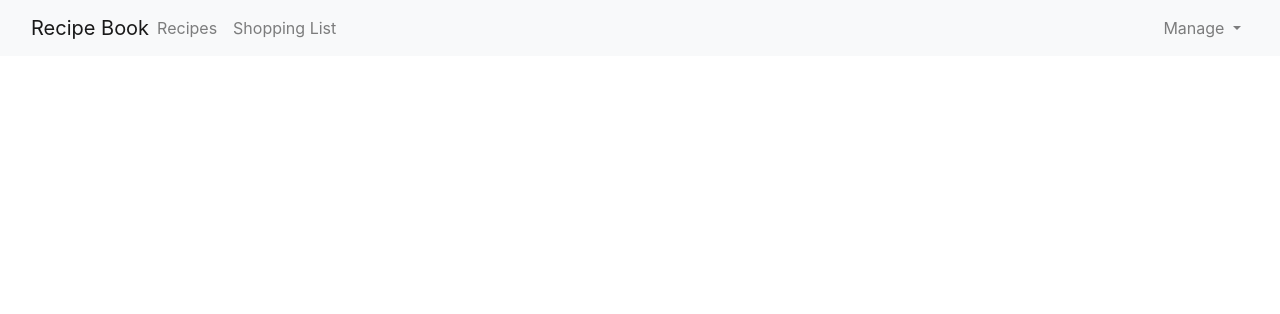
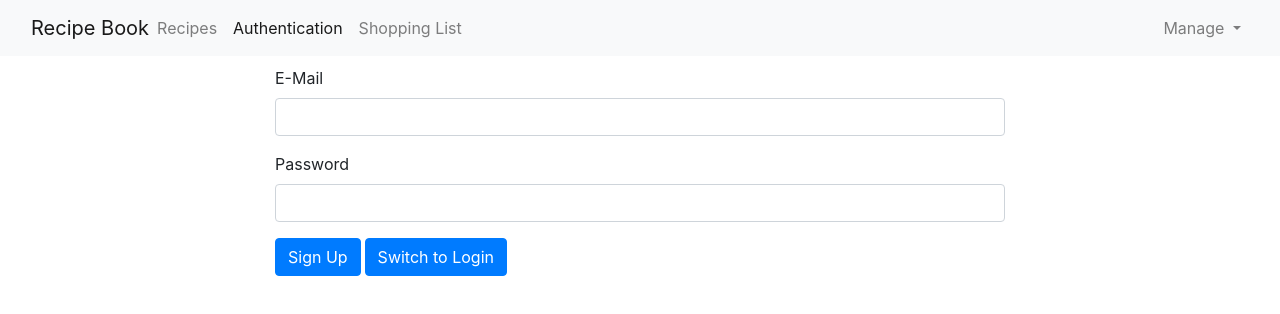
Before and after one commit to adheepgeorgepaul/Angular-Project-1, an Angular app: page /auth in a window 1280 px wide. Before the commit this address led to /. Shown: the top 314 px of the page. Built offline with nearby package versions, Linux system fonts and the light colour scheme.

Commit message:
Authentication-Section 20

```diff
--- a/src/app/app-routing.module.ts
+++ b/src/app/app-routing.module.ts
@@ -1,5 +1,6 @@
 import { Component, NgModule } from '@angular/core';
 import { RouterModule, Routes } from '@angular/router';
+import { AuthComponent } from './auth/auth.component';
 import { RecipeEditComponent } from './recipe-edit/recipe-edit.component';
 
 import { RecipeDetailComponent } from './recipes/recipe-detail/recipe-detail.component';
@@ -18,7 +19,8 @@ const appRoutes: Routes = [
         {path:':id', component: RecipeDetailComponent, resolve: [RecipesResolverService] },
         {path:':id/edit', component: RecipeEditComponent, resolve: [RecipesResolverService] }
     ]},
-    {path:'shopping-list', component: ShoppingListComponent}
+    {path:'shopping-list', component: ShoppingListComponent},
+    {path:'auth', component: AuthComponent }
 ]
 
 @NgModule({
--- a/src/app/app.module.ts
+++ b/src/app/app.module.ts
@@ -17,6 +17,8 @@ import { ShoppingListService} from './shopping-list/shopping-list.service';
 import { RecipeStartComponent } from './recipes/recipe-start/recipe-start.component';
 import { RecipeEditComponent } from './recipe-edit/recipe-edit.component'
 import { RecipeService } from './recipes/recipe.service';
+import { AuthComponent } from './auth/auth.component';
+
 
 
 @NgModule({
@@ -31,7 +33,8 @@ import { RecipeService } from './recipes/recipe.service';
     ShoppingEditComponent,
     DropdownDirective,
     RecipeStartComponent,
-    RecipeEditComponent
+    RecipeEditComponent,
+    AuthComponent
   ],
   imports: [
     BrowserModule,
--- /dev/null
+++ b/src/app/auth/auth.component.html
@@ -0,0 +1,22 @@
+<div class="row">
+    <div class="col-12 col-md-8 offset-md-2">
+        <form>
+            <div class="form-group">
+                <label for="email">E-Mail</label>
+                <input id="email" type="email" class="form-control">
+            </div>
+            <div class="form-group">
+                <label for="password">Password</label>
+                <input id="password" type="password" class="form-control">
+            </div>
+            <div class="form-group">
+                <button class="btn btn-primary">
+                    Sign Up
+                </button>
+                <button class="btn btn-primary ml-1">
+                    Switch to Login
+                </button>
+            </div>
+        </form>
+    </div>
+</div>
--- a/src/app/header/header.component.html
+++ b/src/app/header/header.component.html
@@ -17,6 +17,13 @@
                     class="nav-link"
                     routerLink="/recipes">
                         Recipes
+                    </a>
+                </li>
+                <li class="nav-item" routerLinkActive="active">
+                    <a
+                    class="nav-link"
+                    [routerLink]="['/auth']">
+                        Authentication
                     </a>
                 </li>
                 <li class="nav-item" routerLinkActive="active">
```
Also changed, not shown: src/app/auth/auth.component.ts (added, +10 -0 lines). Lines whose indentation alone changed are shown as unchanged.
